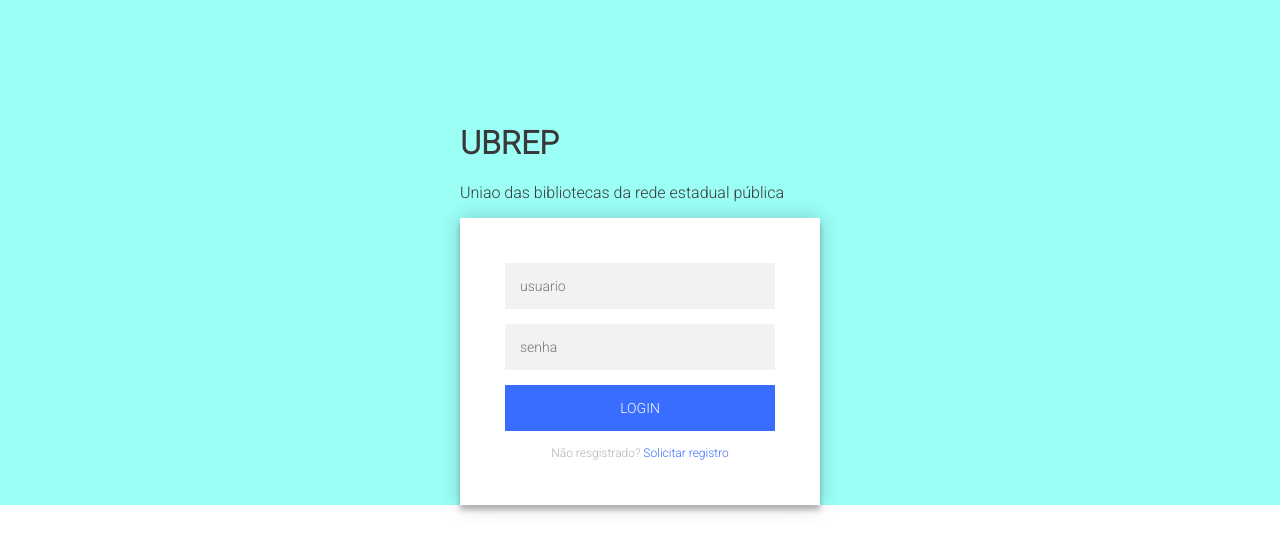
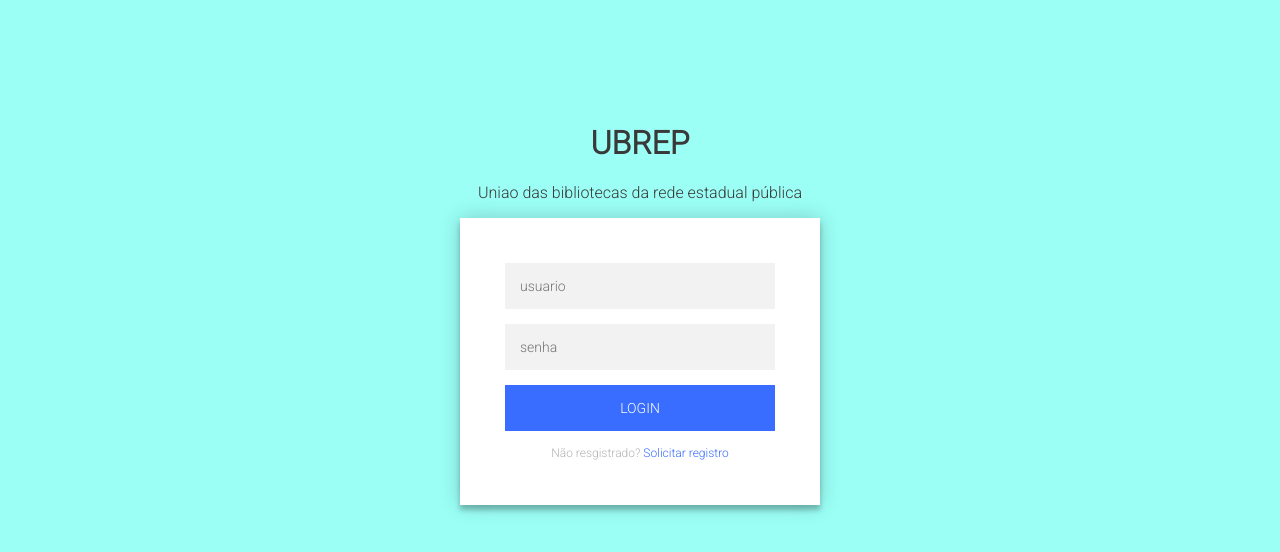
Before and after one commit to marcosfnsc/ubrep, a React (Vite) app in the folder frontend/: page /login in a window 1280 px wide. Shown: the top 552 px of the page. Built offline with nearby package versions, Linux system fonts and the light colour scheme.

Commit message:
corrigido centralização do texto

```diff
--- a/frontend/src/pages/login.module.css
+++ b/frontend/src/pages/login.module.css
@@ -56,9 +56,11 @@
 .container {
   background: rgb(155,255,246);
   font-family: "Roboto", sans-serif;
-  -webkit-font-smoothing: antialiased;
+  height: 100vh;
+  width: 100vw;
 }
 
 .text {
   color: #393939;
+  text-align: center;
 }
```
